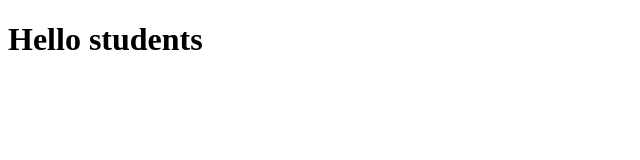
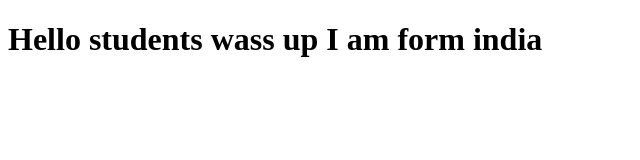
Before and after one commit to nbatthula/courseera-test1, a plain HTML site: page index.html in a window 1280 px wide. Shown: the whole page, without its empty margins (0-640 px from the left). Drawn offline with Linux system fonts and the light colour scheme.

Commit message:
new version of file

```diff
--- a/index.html
+++ b/index.html
@@ -5,6 +5,6 @@
     <title>hi how are you </title>
   </head>
   <body>
-<h1>Hello students</h1>
+<h1>Hello students wass up I am form india</h1>
   </body>
 </html>
```
